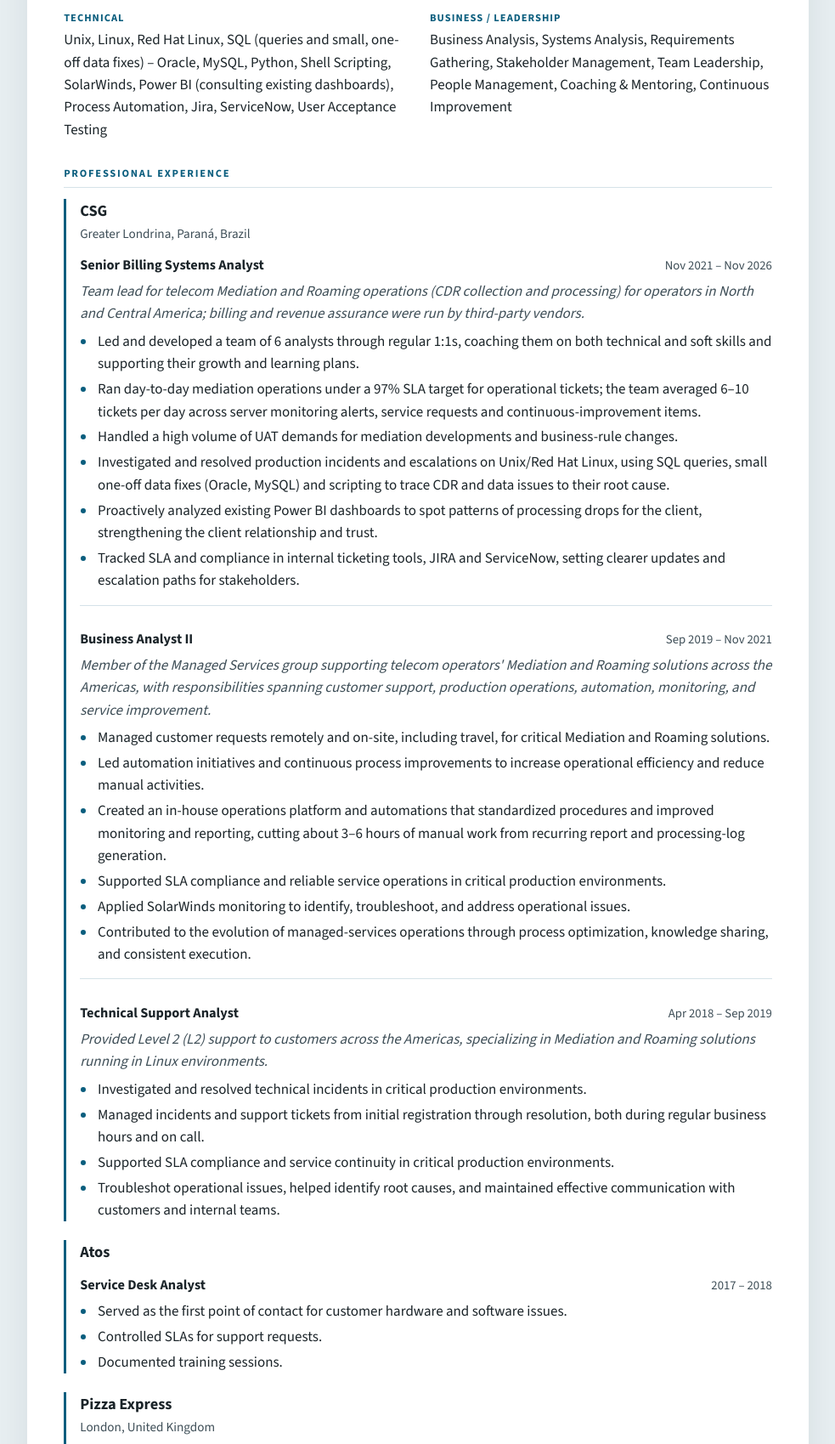
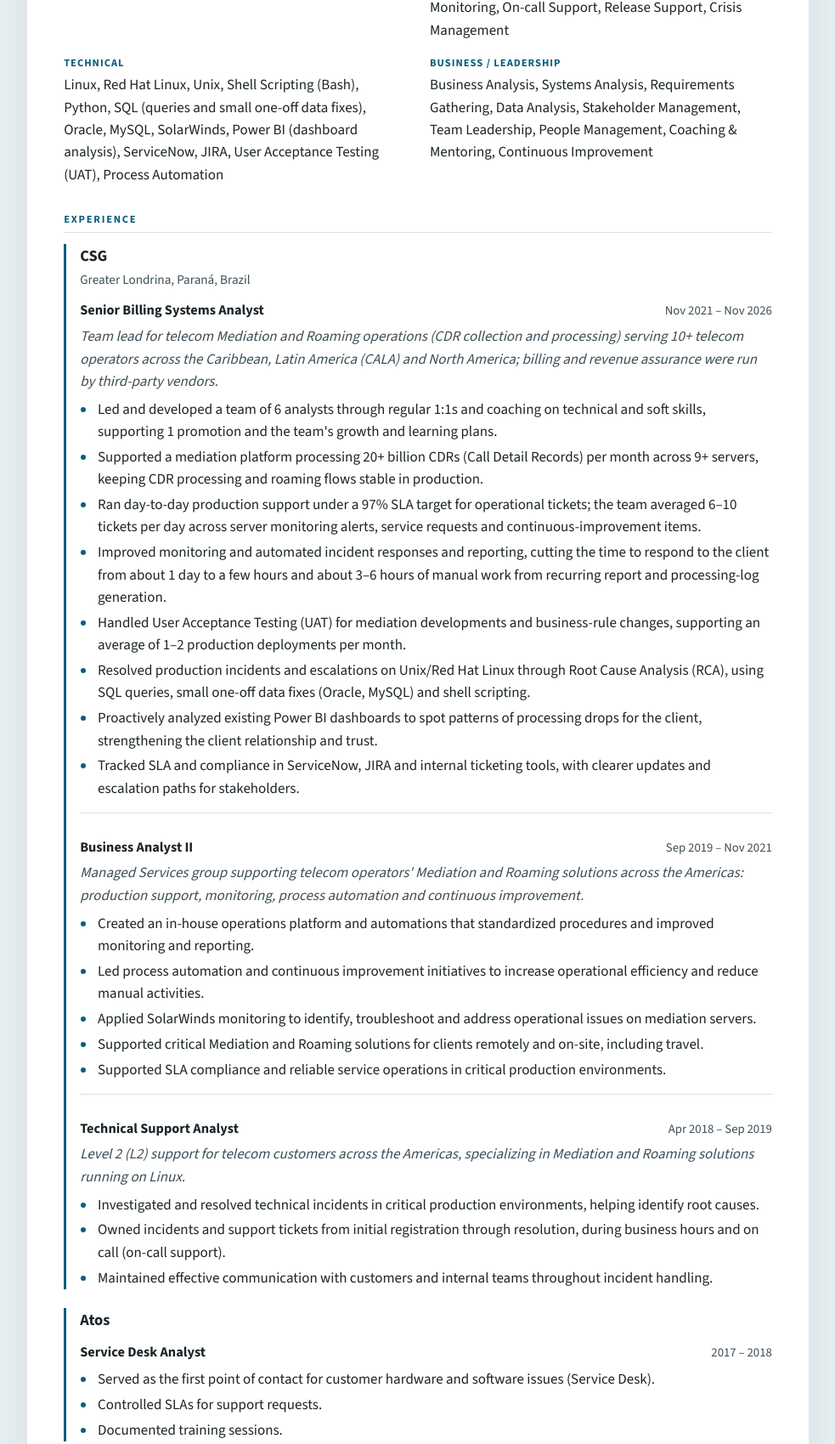
Before and after one commit to rodolisantos-maker/rodolisantos-maker, a plain HTML site: page index.html in a window 1280 px wide. Shown: the part 891-2590 px from the top of the page at 85% size, without its empty margins (148-1131 px from the left). Drawn offline with nearby package versions, Linux system fonts and the light colour scheme.

Commit message:
Add mediation metrics and ATS keywords to the CV
Replace the profile README, web CV, and both PDFs with the approved versions.

Co-authored-by: rodolisantos-maker <rodolisantos-maker@users.noreply.github.com>

```diff
--- a/index.html
+++ b/index.html
@@ -5,12 +5,12 @@
   <meta name="viewport" content="width=device-width, initial-scale=1">
   <title>Rodrigo Oliveira dos Santos — Telecom Mediation &amp; OSS/BSS Systems Analyst</title>
   <meta name="author" content="Rodrigo Oliveira dos Santos">
-  <meta name="description" content="Telecom Mediation and OSS/BSS Systems Analyst in Londrina, Brazil. Mediation, CDR and roaming, production support, UAT, Unix/Linux, SQL and Python. ITIL Foundation. MBA in People Management.">
+  <meta name="description" content="Telecom Mediation and OSS/BSS Systems Analyst in Londrina, Brazil. Telecom Mediation, CDR Processing, Roaming, Production Support, L2 Support, Incident Management, Root Cause Analysis (RCA), UAT, Linux, SQL, Python. ITIL Foundation. MBA in People Management.">
   <meta name="theme-color" content="#0b5e7e">
   <link rel="canonical" href="https://rodolisantos-maker.github.io/rodolisantos-maker/">
   <meta property="og:type" content="profile">
   <meta property="og:title" content="Rodrigo Oliveira dos Santos — CV">
-  <meta property="og:description" content="Telecom Mediation &amp; OSS/BSS Systems Analyst in Londrina, Brazil. Mediation, CDR and roaming, production support and UAT.">
+  <meta property="og:description" content="Telecom Mediation &amp; OSS/BSS Systems Analyst in Londrina, Brazil. 20+ billion CDRs/month, 10+ telecom operators, production support and UAT.">
   <meta property="og:url" content="https://rodolisantos-maker.github.io/rodolisantos-maker/">
   <meta property="og:image" content="https://rodolisantos-maker.github.io/rodolisantos-maker/assets/headshot.jpg">
   <link rel="preconnect" href="https://fonts.googleapis.com">
@@ -26,7 +26,7 @@
       <div class="hero-text">
         <h1>Rodrigo Oliveira dos&nbsp;Santos</h1>
         <p class="headline">Telecom Mediation &amp; OSS/BSS Systems Analyst</p>
-        <p class="subhead">Mediation · CDR &amp; Roaming · Production Support · UAT · Unix/Linux · SQL · Python · ITIL · <span class="nowrap">MBA in People Management</span></p>
+        <p class="subhead">CDR Processing &amp; Roaming · Production Support · UAT · Root Cause Analysis (RCA) · Linux · SQL · Python · ITIL · <span class="nowrap">MBA in People Management</span></p>
         <ul class="meta">
           <li><a href="mailto:rod.olisantos@gmail.com">rod.olisantos@gmail.com</a></li>
           <li><a href="https://www.linkedin.com/in/rodrigosantos-billing/" rel="noopener noreferrer">LinkedIn</a></li>
@@ -48,36 +48,36 @@
 
     <main id="content">
       <section aria-labelledby="summary-heading">
-        <h2 id="summary-heading">Professional summary</h2>
+        <h2 id="summary-heading">Summary</h2>
         <div class="summary">
-          <p>Telecom Mediation and OSS/BSS Systems Analyst with 8+ years at CSG supporting Mediation and Roaming solutions (CDR collection and processing) for telecom operators in North and Central America. As Senior Billing Systems Analyst, led a team of 6 analysts averaging 6–10 tickets per day under a 97% SLA target for operational tickets, plus a high volume of UAT for mediation developments and business-rule changes. Resolves production incidents and escalations through root cause analysis on Unix/Red Hat Linux, using SQL queries and small one-off data fixes (Oracle, MySQL), Python and shell scripting. Built process automation and an in-house operations platform that cut about 3–6 hours of manual work from recurring report and processing-log generation, and proactively analyzed existing Power BI dashboards to spot processing drops for the client. ITIL Foundation certified, MBA in People Management (USP/Esalq), fluent in English, Portuguese and Spanish.</p>
+          <p>Telecom Mediation and OSS/BSS Systems Analyst with 8+ years at CSG providing production support for Mediation and Roaming solutions that processed 20+ billion CDRs per month across 9+ servers, serving 10+ telecom operators across the Caribbean, Latin America (CALA) and North America. As Senior Billing Systems Analyst, led a team of 6 analysts averaging 6–10 tickets per day under a 97% SLA target for operational tickets, and handled User Acceptance Testing (UAT) for mediation developments and business-rule changes behind 1–2 production deployments per month. Performs Incident Management, Problem Management and Root Cause Analysis (RCA) on Unix/Red Hat Linux with SQL queries and small one-off data fixes (Oracle, MySQL), Python and shell scripting. In the Senior role, monitoring improvements and response automations cut client response time from about 1 day to a few hours and about 3–6 hours of manual reporting work. ITIL Foundation certified; MBA in People Management (USP/Esalq); fluent in English, Portuguese and Spanish.</p>
         </div>
       </section>
 
       <section aria-labelledby="skills-heading">
-        <h2 id="skills-heading">Core skills</h2>
+        <h2 id="skills-heading">Skills</h2>
         <div class="skill-grid">
           <div>
             <h3>Telecom</h3>
-            <p>Mediation, Call Detail Records (CDR) Collection &amp; Processing, Roaming, OSS/BSS</p>
+            <p>Telecom Mediation, CDR Processing (Call Detail Records), Roaming, OSS/BSS, Telecommunications</p>
           </div>
           <div>
             <h3>Support / ITSM</h3>
-            <p>Production Support, Application Support, L2/Technical Support, Incident Management, Problem Management, Root Cause Analysis, ITIL, SLA, IT Service Management, Managed Services, IT Operations, System Monitoring, Crisis Management</p>
+            <p>Production Support, Application Support, L2 Support, Incident Management, Problem Management, Root Cause Analysis (RCA), SLA Management, ITIL, IT Service Management (ITSM), Managed Services, IT Operations, Monitoring, On-call Support, Release Support, Crisis Management</p>
           </div>
           <div>
             <h3>Technical</h3>
-            <p>Unix, Linux, Red Hat Linux, SQL (queries and small, one-off data fixes) – Oracle, MySQL, Python, Shell Scripting, SolarWinds, Power BI (consulting existing dashboards), Process Automation, Jira, ServiceNow, User Acceptance Testing</p>
+            <p>Linux, Red Hat Linux, Unix, Shell Scripting (Bash), Python, SQL (queries and small one-off data fixes), Oracle, MySQL, SolarWinds, Power BI (dashboard analysis), ServiceNow, JIRA, User Acceptance Testing (UAT), Process Automation</p>
           </div>
           <div>
             <h3>Business / Leadership</h3>
-            <p>Business Analysis, Systems Analysis, Requirements Gathering, Stakeholder Management, Team Leadership, People Management, Coaching &amp; Mentoring, Continuous Improvement</p>
+            <p>Business Analysis, Systems Analysis, Requirements Gathering, Data Analysis, Stakeholder Management, Team Leadership, People Management, Coaching &amp; Mentoring, Continuous Improvement</p>
           </div>
         </div>
       </section>
 
       <section aria-labelledby="experience-heading">
-        <h2 id="experience-heading">Professional experience</h2>
+        <h2 id="experience-heading">Experience</h2>
 
         <article class="job">
           <div class="job-head">
@@ -90,14 +90,16 @@
               <h4>Senior Billing Systems Analyst</h4>
               <p class="dates">Nov 2021 – Nov 2026</p>
             </div>
-            <p class="scope">Team lead for telecom Mediation and Roaming operations (CDR collection and processing) for operators in North and Central America; billing and revenue assurance were run by third-party vendors.</p>
+            <p class="scope">Team lead for telecom Mediation and Roaming operations (CDR collection and processing) serving 10+ telecom operators across the Caribbean, Latin America (CALA) and North America; billing and revenue assurance were run by third-party vendors.</p>
             <ul>
-              <li>Led and developed a team of 6 analysts through regular 1:1s, coaching them on both technical and soft skills and supporting their growth and learning plans.</li>
-              <li>Ran day-to-day mediation operations under a 97% SLA target for operational tickets; the team averaged 6–10 tickets per day across server monitoring alerts, service requests and continuous-improvement items.</li>
-              <li>Handled a high volume of UAT demands for mediation developments and business-rule changes.</li>
-              <li>Investigated and resolved production incidents and escalations on Unix/Red Hat Linux, using SQL queries, small one-off data fixes (Oracle, MySQL) and scripting to trace CDR and data issues to their root cause.</li>
+              <li>Led and developed a team of 6 analysts through regular 1:1s and coaching on technical and soft skills, supporting 1 promotion and the team&#x27;s growth and learning plans.</li>
+              <li>Supported a mediation platform processing 20+ billion CDRs (Call Detail Records) per month across 9+ servers, keeping CDR processing and roaming flows stable in production.</li>
+              <li>Ran day-to-day production support under a 97% SLA target for operational tickets; the team averaged 6–10 tickets per day across server monitoring alerts, service requests and continuous-improvement items.</li>
+              <li>Improved monitoring and automated incident responses and reporting, cutting the time to respond to the client from about 1 day to a few hours and about 3–6 hours of manual work from recurring report and processing-log generation.</li>
+              <li>Handled User Acceptance Testing (UAT) for mediation developments and business-rule changes, supporting an average of 1–2 production deployments per month.</li>
+              <li>Resolved production incidents and escalations on Unix/Red Hat Linux through Root Cause Analysis (RCA), using SQL queries, small one-off data fixes (Oracle, MySQL) and shell scripting.</li>
               <li>Proactively analyzed existing Power BI dashboards to spot patterns of processing drops for the client, strengthening the client relationship and trust.</li>
-              <li>Tracked SLA and compliance in internal ticketing tools, JIRA and ServiceNow, setting clearer updates and escalation paths for stakeholders.</li>
+              <li>Tracked SLA and compliance in ServiceNow, JIRA and internal ticketing tools, with clearer updates and escalation paths for stakeholders.</li>
             </ul>
           </div>
 
@@ -106,14 +108,13 @@
               <h4>Business Analyst II</h4>
               <p class="dates">Sep 2019 – Nov 2021</p>
             </div>
-            <p class="scope">Member of the Managed Services group supporting telecom operators&#x27; Mediation and Roaming solutions across the Americas, with responsibilities spanning customer support, production operations, automation, monitoring, and service improvement.</p>
+            <p class="scope">Managed Services group supporting telecom operators&#x27; Mediation and Roaming solutions across the Americas: production support, monitoring, process automation and continuous improvement.</p>
             <ul>
-              <li>Managed customer requests remotely and on-site, including travel, for critical Mediation and Roaming solutions.</li>
-              <li>Led automation initiatives and continuous process improvements to increase operational efficiency and reduce manual activities.</li>
-              <li>Created an in-house operations platform and automations that standardized procedures and improved monitoring and reporting, cutting about 3–6 hours of manual work from recurring report and processing-log generation.</li>
+              <li>Created an in-house operations platform and automations that standardized procedures and improved monitoring and reporting.</li>
+              <li>Led process automation and continuous improvement initiatives to increase operational efficiency and reduce manual activities.</li>
+              <li>Applied SolarWinds monitoring to identify, troubleshoot and address operational issues on mediation servers.</li>
+              <li>Supported critical Mediation and Roaming solutions for clients remotely and on-site, including travel.</li>
               <li>Supported SLA compliance and reliable service operations in critical production environments.</li>
-              <li>Applied SolarWinds monitoring to identify, troubleshoot, and address operational issues.</li>
-              <li>Contributed to the evolution of managed-services operations through process optimization, knowledge sharing, and consistent execution.</li>
             </ul>
           </div>
 
@@ -122,12 +123,11 @@
               <h4>Technical Support Analyst</h4>
               <p class="dates">Apr 2018 – Sep 2019</p>
             </div>
-            <p class="scope">Provided Level 2 (L2) support to customers across the Americas, specializing in Mediation and Roaming solutions running in Linux environments.</p>
+            <p class="scope">Level 2 (L2) support for telecom customers across the Americas, specializing in Mediation and Roaming solutions running on Linux.</p>
             <ul>
-              <li>Investigated and resolved technical incidents in critical production environments.</li>
-              <li>Managed incidents and support tickets from initial registration through resolution, both during regular business hours and on call.</li>
-              <li>Supported SLA compliance and service continuity in critical production environments.</li>
-              <li>Troubleshot operational issues, helped identify root causes, and maintained effective communication with customers and internal teams.</li>
+              <li>Investigated and resolved technical incidents in critical production environments, helping identify root causes.</li>
+              <li>Owned incidents and support tickets from initial registration through resolution, during business hours and on call (on-call support).</li>
+              <li>Maintained effective communication with customers and internal teams throughout incident handling.</li>
             </ul>
           </div>
         </article>
@@ -142,7 +142,7 @@
               <p class="dates">2017 – 2018</p>
             </div>
             <ul>
-              <li>Served as the first point of contact for customer hardware and software issues.</li>
+              <li>Served as the first point of contact for customer hardware and software issues (Service Desk).</li>
               <li>Controlled SLAs for support requests.</li>
               <li>Documented training sessions.</li>
             </ul>
@@ -161,9 +161,9 @@
             </div>
             <p class="scope">Nearly 5 years of international work experience in the United Kingdom.</p>
             <ul>
+              <li>Handled customer issues and feedback face to face.</li>
+              <li>Supervised staff.</li>
               <li>Handled customer orders.</li>
-              <li>Handled customers' face-to-face issues and feedback.</li>
-              <li>Managed staff.</li>
             </ul>
           </div>
         </article>
@@ -186,8 +186,8 @@
       <div class="closing-wrap">
         <div class="closing">
           <section aria-labelledby="cert-heading">
-            <h2 id="cert-heading">Certification</h2>
-            <p>ITIL Foundation</p>
+            <h2 id="cert-heading">Certifications</h2>
+            <p>ITIL Foundation (IT Service Management) — PeopleCert, 2018</p>
           </section>
           <section aria-labelledby="languages-heading">
             <h2 id="languages-heading">Languages</h2>
```
Also changed, not shown: 3 other files.
